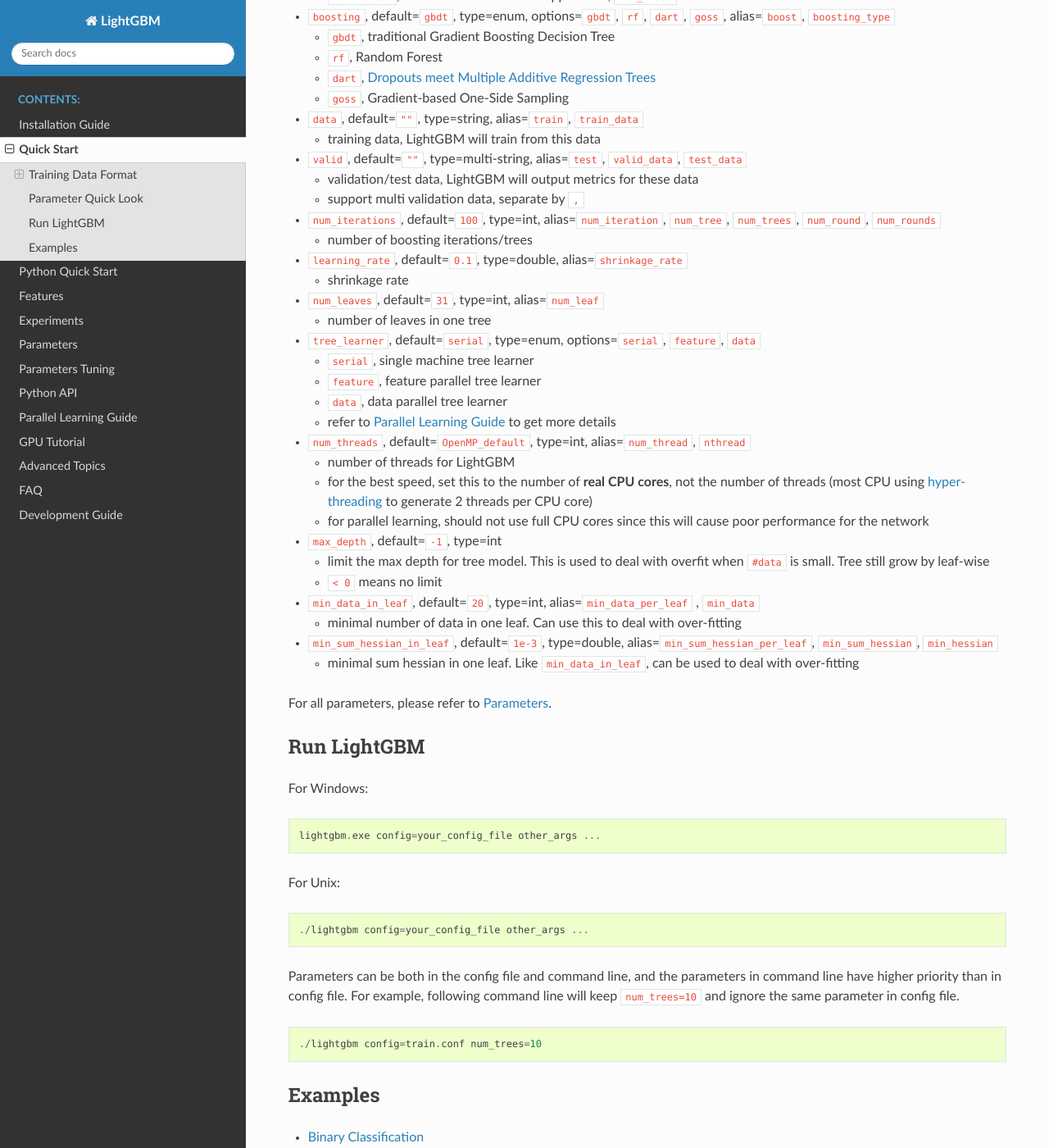
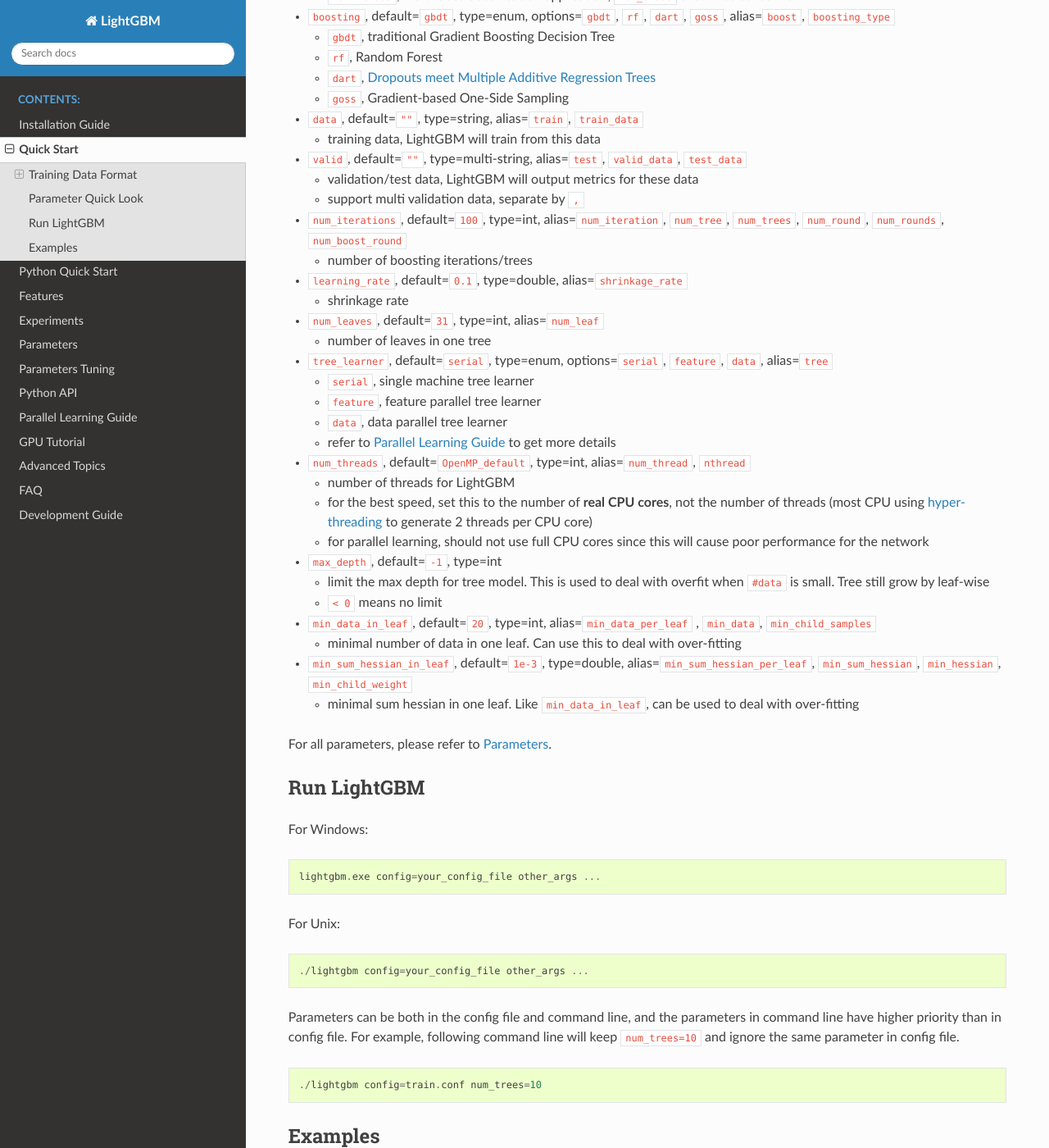
Before and after one commit to microsoft/LightGBM, a Sphinx documentation site: the page built from docs/Quick-Start.rst, in a window 1280 px wide and 1400 px high, scrolled down 1678 px. Shown: the whole window at 82% size. Built offline with Sphinx 7.4.7 and the Read the Docs theme 2.0.0, drawn with Linux system fonts in a browser that asks for light colours.

Commit message:
added missed aliases to Quick Start Guide

```diff
--- a/docs/Quick-Start.rst
+++ b/docs/Quick-Start.rst
@@ -115,7 +115,7 @@
   - support multi validation data, separate by ``,``
 
 - ``num_iterations``, default=\ ``100``, type=int,
-  alias=\ ``num_iteration``, ``num_tree``, ``num_trees``, ``num_round``, ``num_rounds``
+  alias=\ ``num_iteration``, ``num_tree``, ``num_trees``, ``num_round``, ``num_rounds``, ``num_boost_round``
 
   - number of boosting iterations/trees
 
@@ -127,7 +127,7 @@
 
   - number of leaves in one tree
 
-- ``tree_learner``, default=\ ``serial``, type=enum, options=\ ``serial``, ``feature``, ``data``
+- ``tree_learner``, default=\ ``serial``, type=enum, options=\ ``serial``, ``feature``, ``data``, alias=\ ``tree``
 
   - ``serial``, single machine tree learner
 
@@ -154,12 +154,12 @@
 
   - ``< 0`` means no limit
 
-- ``min_data_in_leaf``, default=\ ``20``, type=int, alias=\ ``min_data_per_leaf`` , ``min_data``
+- ``min_data_in_leaf``, default=\ ``20``, type=int, alias=\ ``min_data_per_leaf`` , ``min_data``, ``min_child_samples``
 
   - minimal number of data in one leaf. Can use this to deal with over-fitting
 
 - ``min_sum_hessian_in_leaf``, default=\ ``1e-3``, type=double,
-  alias=\ ``min_sum_hessian_per_leaf``, ``min_sum_hessian``, ``min_hessian``
+  alias=\ ``min_sum_hessian_per_leaf``, ``min_sum_hessian``, ``min_hessian``, ``min_child_weight``
 
   - minimal sum hessian in one leaf. Like ``min_data_in_leaf``, can be used to deal with over-fitting
 
```
